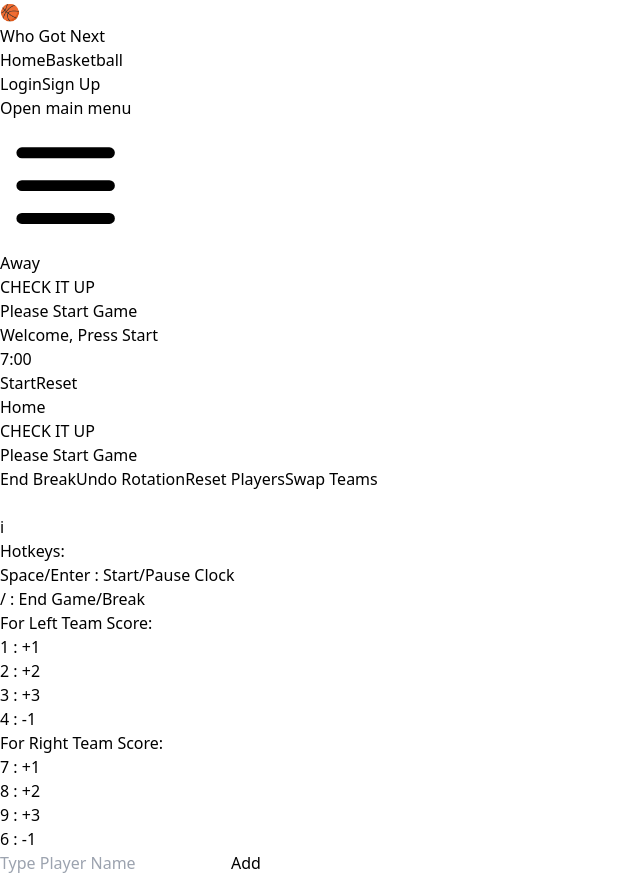
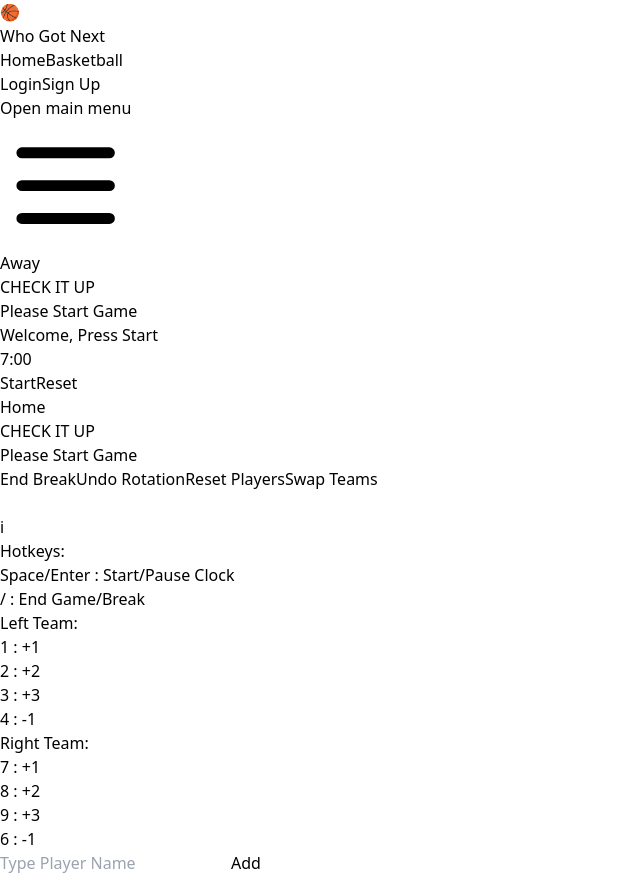
Before and after one commit to evan-ishibashi/who-got-next-frontend, a React (Vite) app: page /guest/basketball in a window 1280 px wide. Shown: the whole page, without its empty margins (0-640 px from the left). Built offline with nearby package versions, Linux system fonts and the light colour scheme.

Commit message:
resized hot key help

```diff
--- a/src/quickbasketball/Scoreboard.tsx
+++ b/src/quickbasketball/Scoreboard.tsx
@@ -362,16 +362,22 @@
                             <div className="font-bold mb-1">Hotkeys:</div>
                             <div>Space/Enter : Start/Pause Clock</div>
                             <div>/ : End Game/Break</div>
-                            <div>For Left Team Score:</div>
+                            <div className="flex justify-between mt-2">
+                                <div className="text-left mr-4">
+                                    <div className="font-semibold mb-1">Left Team:</div>
                                     <div>1 : +1</div>
                                     <div>2 : +2</div>
                                     <div>3 : +3</div>
                                     <div>4 : -1</div>
-                            <div>For Right Team Score:</div>
+                                </div>
+                                <div className="text-left">
+                                    <div className="font-semibold mb-1">Right Team:</div>
                                     <div>7 : +1</div>
                                     <div>8 : +2</div>
                                     <div>9 : +3</div>
                                     <div>6 : -1</div>
+                                </div>
+                            </div>
                         </div>
                         {/* Arrow pointing down */}
                         <div className="absolute top-full left-1/2 transform -translate-x-1/2 border-4 border-transparent border-t-gray-800"></div>
```
Lines whose indentation alone changed are shown as unchanged.
